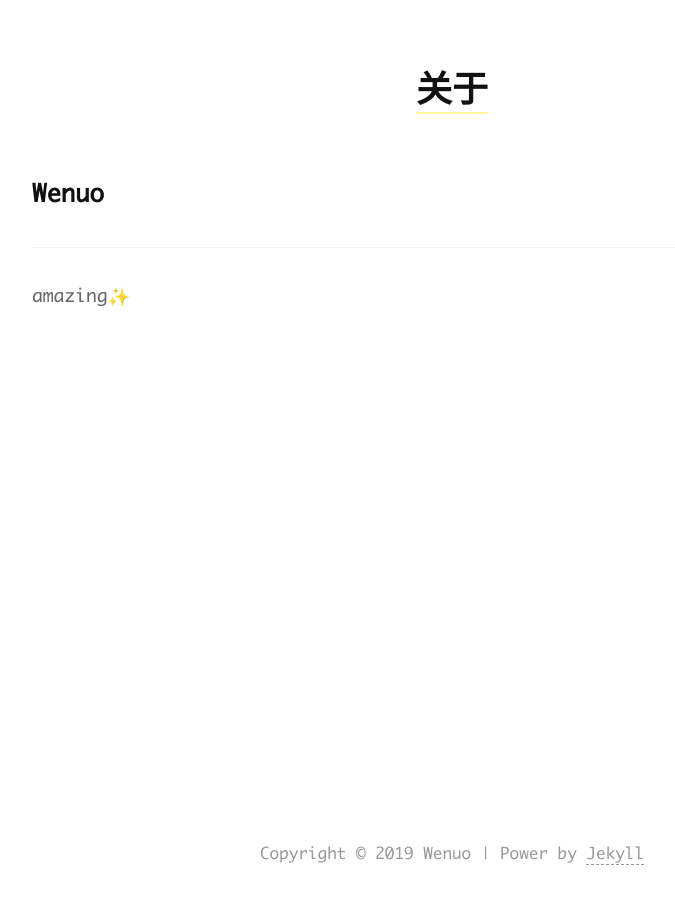
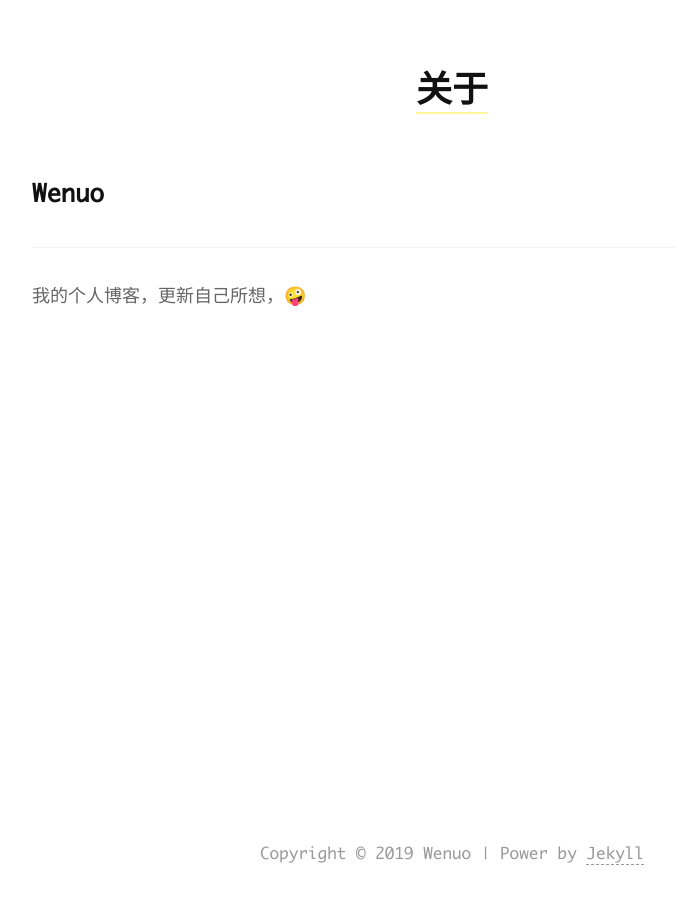
Before and after one commit to Wenuo/Wenuo.github.io, a Jekyll site: the page built from about.md, in a window 1280 px wide. Shown: the whole page, without its empty margins (188-863 px from the left). Built offline with Jekyll 4.4.1, drawn with Linux system fonts in a browser that asks for light colours; emoji names are drawn with the system emoji font.

Commit message:
Update about

```diff
--- a/about.md
+++ b/about.md
@@ -8,4 +8,4 @@ reward: false
 
 ---
 
-amazing:sparkles:
+ 我的个人博客，更新自己所想，🤪
```
Also changed, not shown: README.md.
